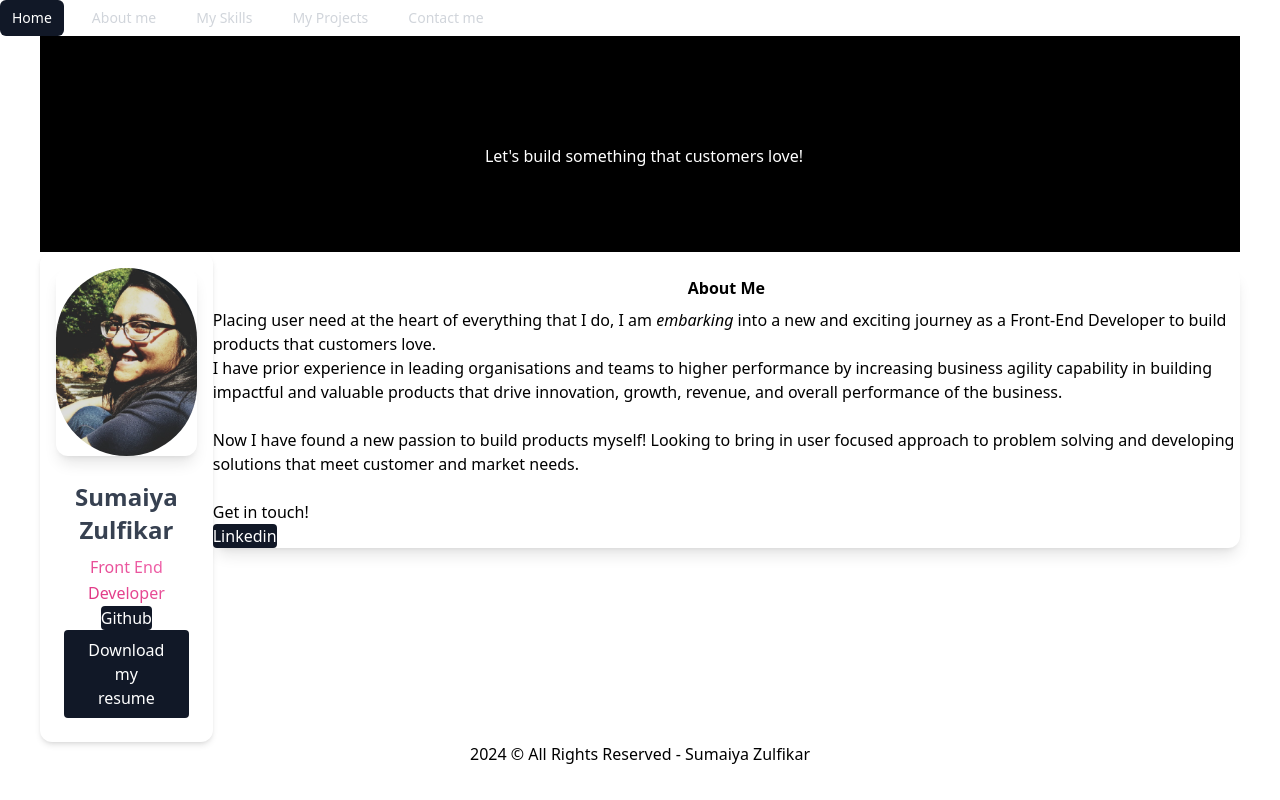
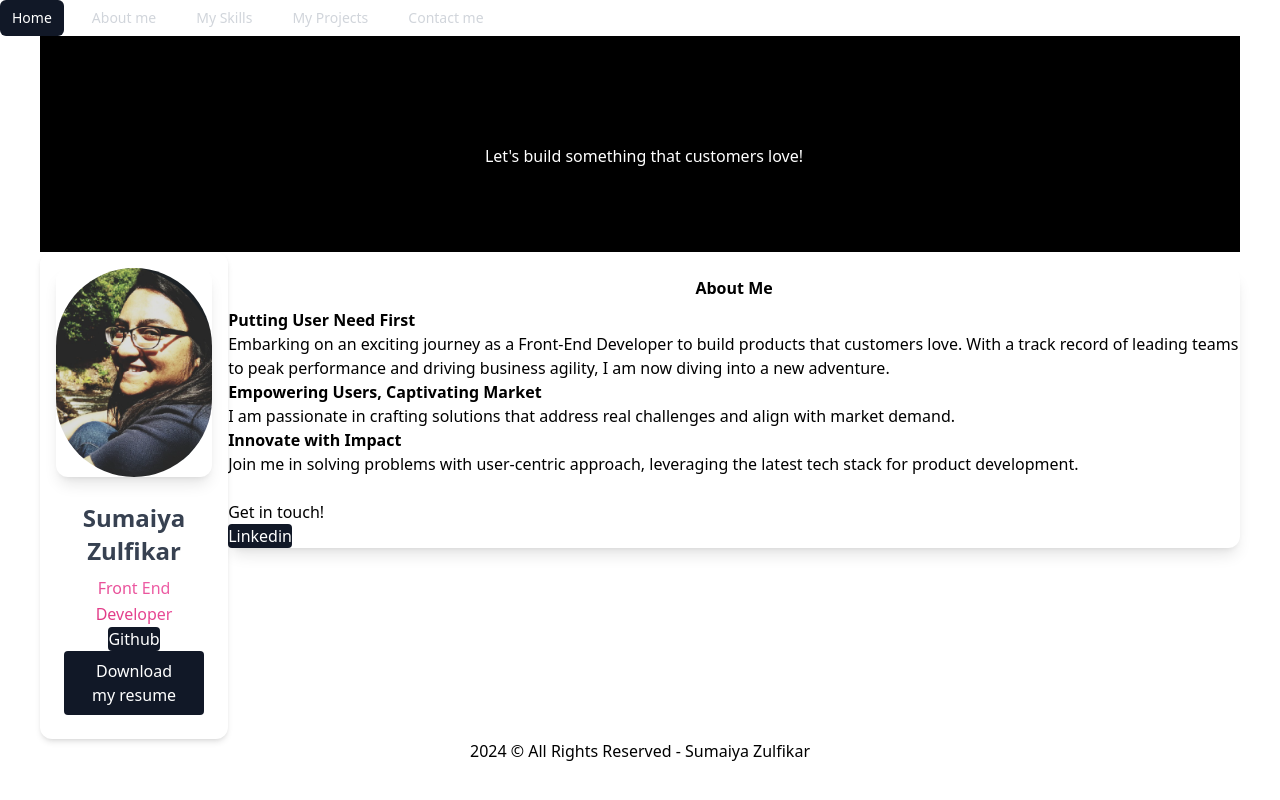
Before and after one commit to sumzulfikar/Sumaiya-FrontEnd-Portfolio, a React (Vite) app: page /aboutme in a window 1280 px wide. Built offline with nearby package versions, Linux system fonts and the light colour scheme.

Commit message:
updated about me text

```diff
--- a/src/components/AboutMe.jsx
+++ b/src/components/AboutMe.jsx
@@ -33,11 +33,13 @@ const AboutMe = () => {
 
                     <div className="mt-4 rounded-xl col-span-8 bg-white shadow-lg">
                         <h2 className=" text-center text-3xl  font-bold py-2 basis-1/2">About Me</h2>
-                        <p className="text-wrap p-5">Placing user need at the heart of everything that I do, I am <em>embarking</em> into a new and exciting journey as a Front-End Developer to build products that customers love. <br />
-                            I have prior experience in leading organisations and teams to higher performance by increasing business agility capability in building impactful and valuable products that drive innovation, growth, revenue, and overall performance of the business. <br />
-                            <br />Now I have found a new passion to build products myself!
-                            Looking to bring in user focused approach to problem solving and developing solutions that meet customer and market needs.
-
+                        <p className="text-wrap p-5"> <p className=" font-semibold">Putting User Need First</p> Embarking on an exciting journey as a Front-End Developer to build products that customers love.
+                            With a track record of leading teams to peak performance and driving business agility, I am now diving into a new adventure.
+                            <br />
+                            <p className=" font-semibold">Empowering Users, Captivating Market</p>
+                            I am passionate in crafting solutions that address real challenges and align with market demand.
+                            <p className=" font-semibold">Innovate with Impact</p>
+                            Join me in solving problems with user-centric approach, leveraging the latest  tech stack for product development.
                             <br />
                             <br />
                             Get in touch!
```
